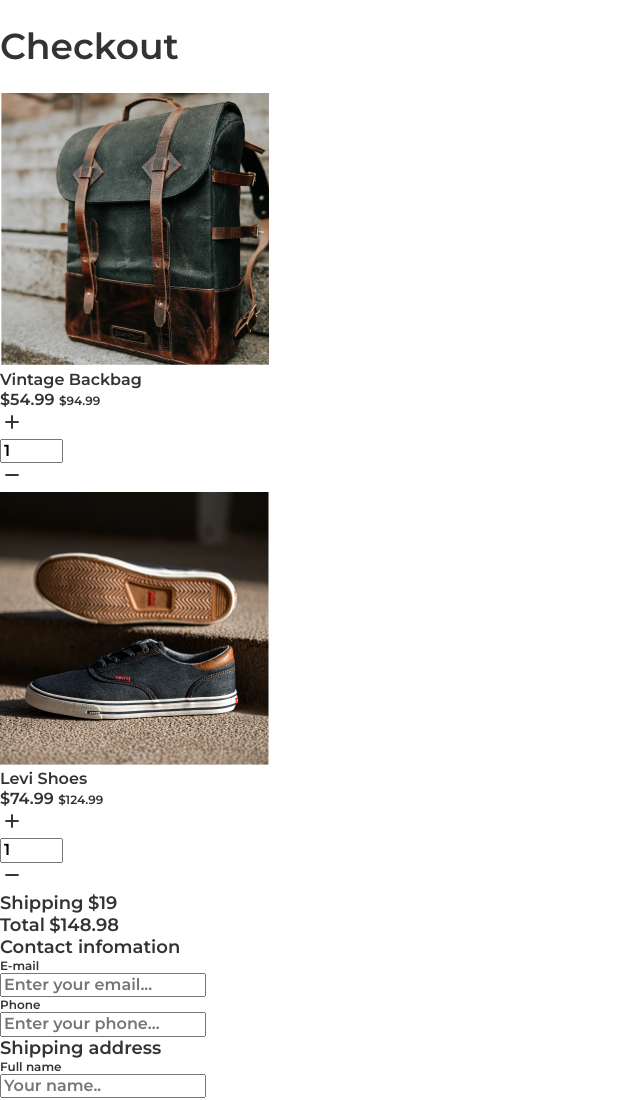
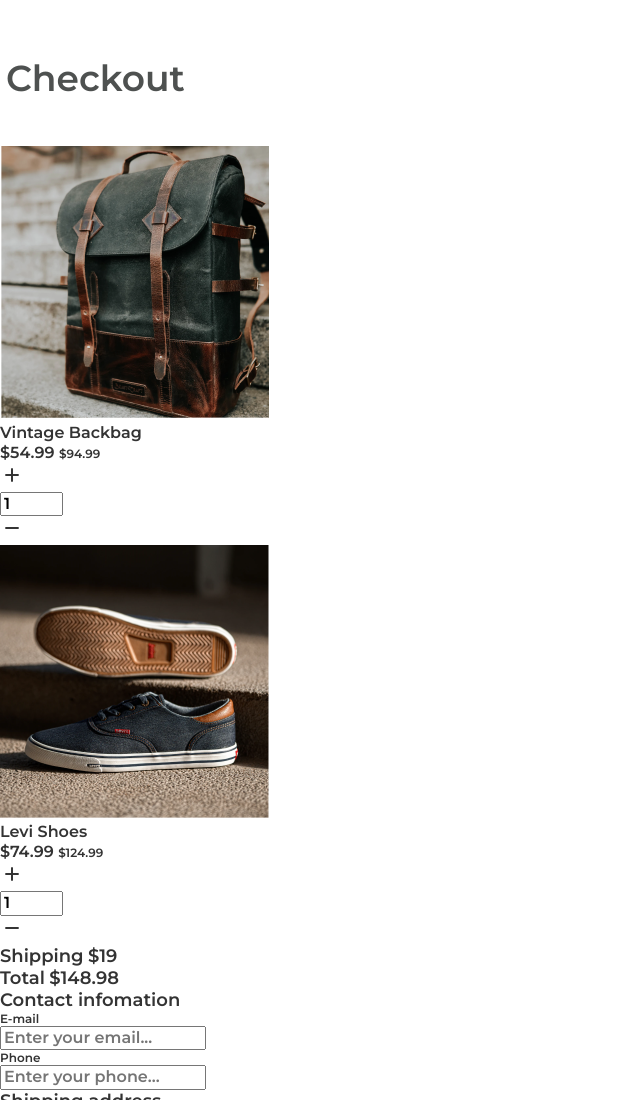
Before and after one commit to Cyber-Kira/checkout-page, a website with bundled scripts: page index.html in a window 1280 px wide. Shown: the top 1100 px of the page, without its empty margins (0-640 px from the left). Built offline with nearby package versions, Linux system fonts and the light colour scheme.

Commit message:
feat: update h1 base styles

```diff
--- a/src/sass/base/_base.scss
+++ b/src/sass/base/_base.scss
@@ -14,3 +14,8 @@
 img {
   max-width: 100%;
 }
+
+.main__header {
+  padding: 32px 0 21px 6px;
+  color: $color-light;
+}
```
